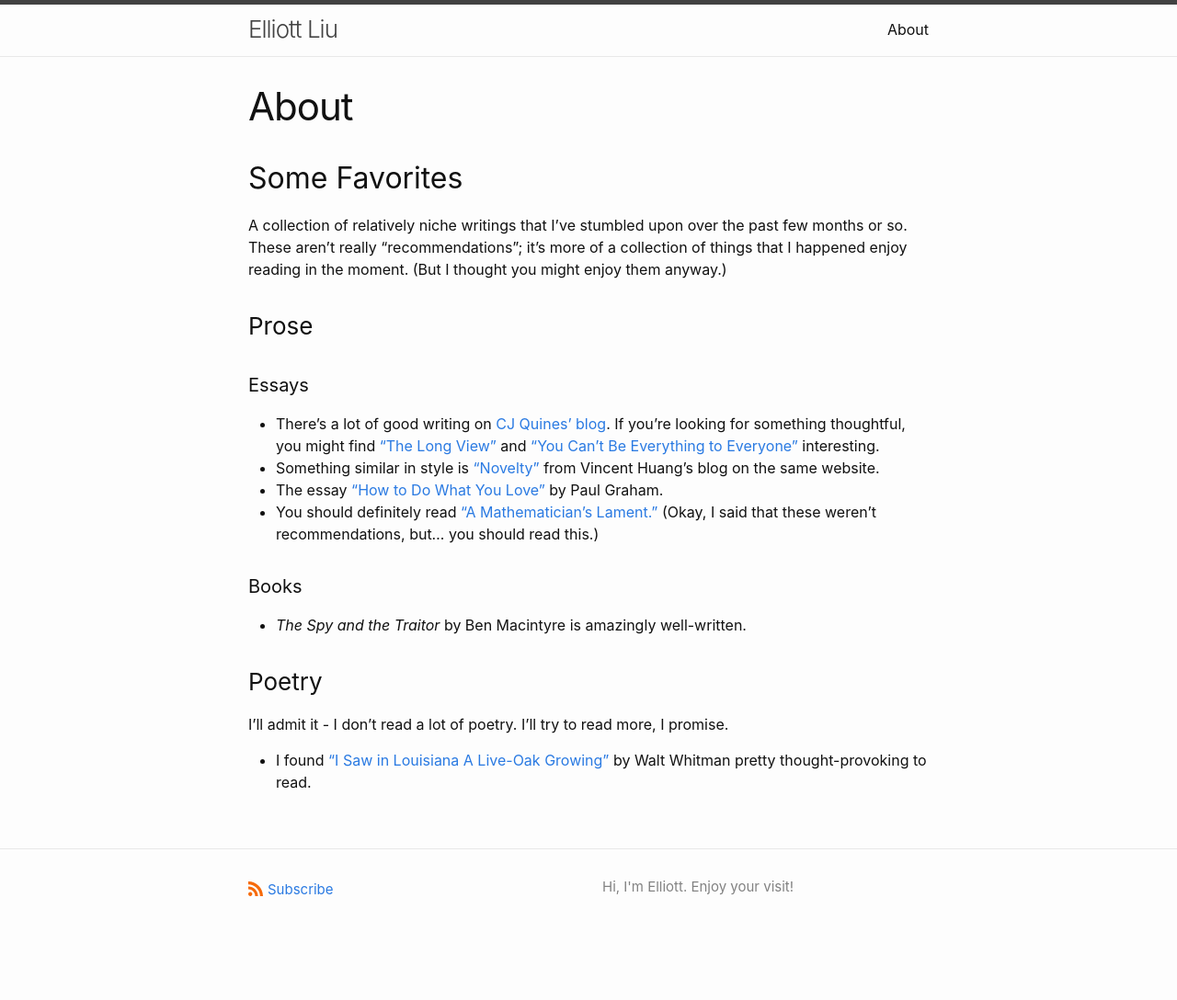
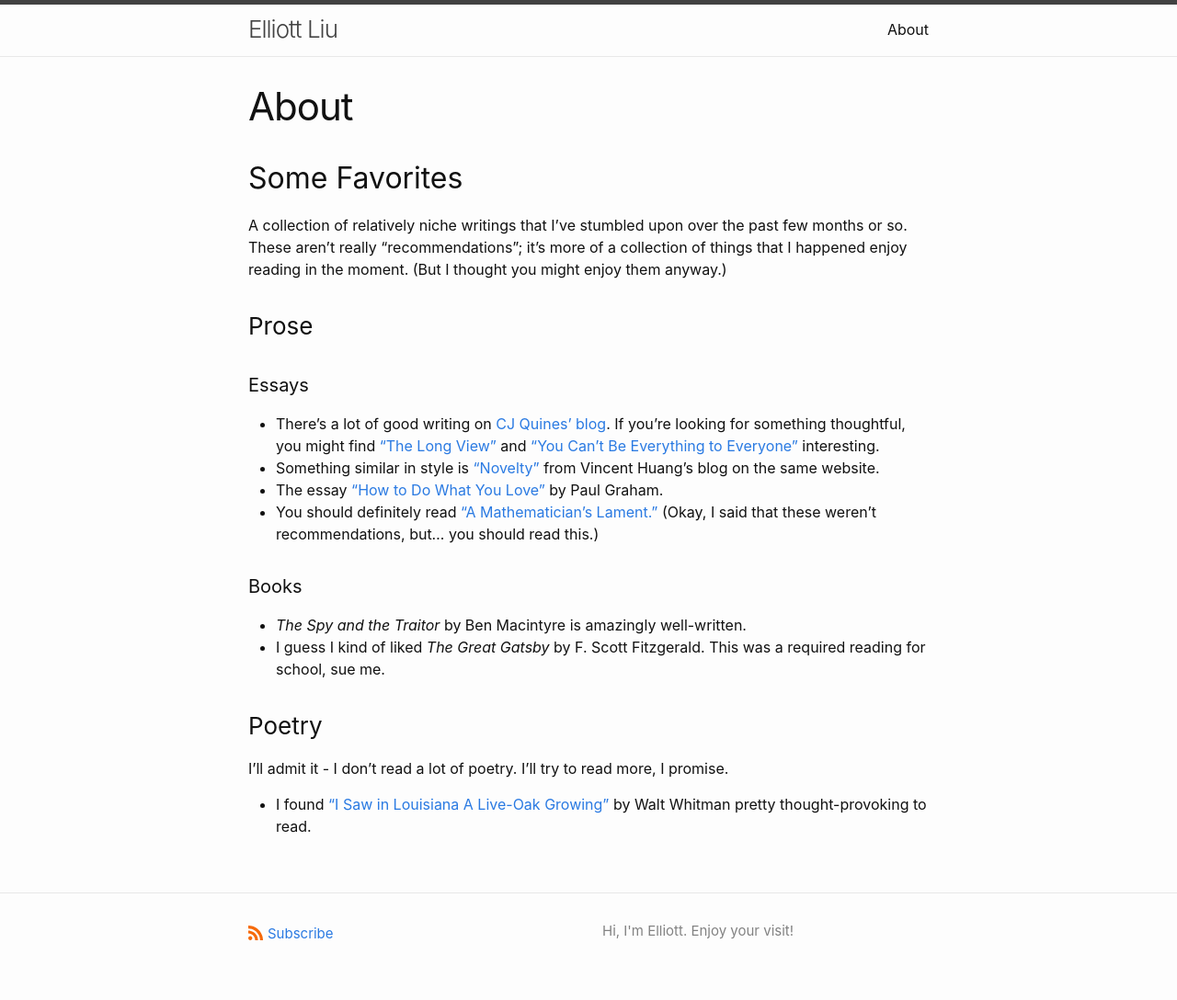
Before and after one commit to PROA200/website, a Jekyll site: the page built from about.markdown, in a window 1280 px wide. Shown: the whole page at 92% size. Built offline with Jekyll 4.4.1, drawn with Linux system fonts in a browser that asks for light colours; before the commit the page ends 1040 px from its top, so only the background shows below that.

Commit message:
Update about.markdown

```diff
--- a/about.markdown
+++ b/about.markdown
@@ -20,6 +20,7 @@ A collection of relatively niche writings that I've stumbled upon over the past
 #### Books
 
 - *The Spy and the Traitor* by Ben Macintyre is amazingly well-written.
+- I guess I kind of liked *The Great Gatsby* by F. Scott Fitzgerald. This was a required reading for school, sue me.
 
 ### Poetry
 
```
